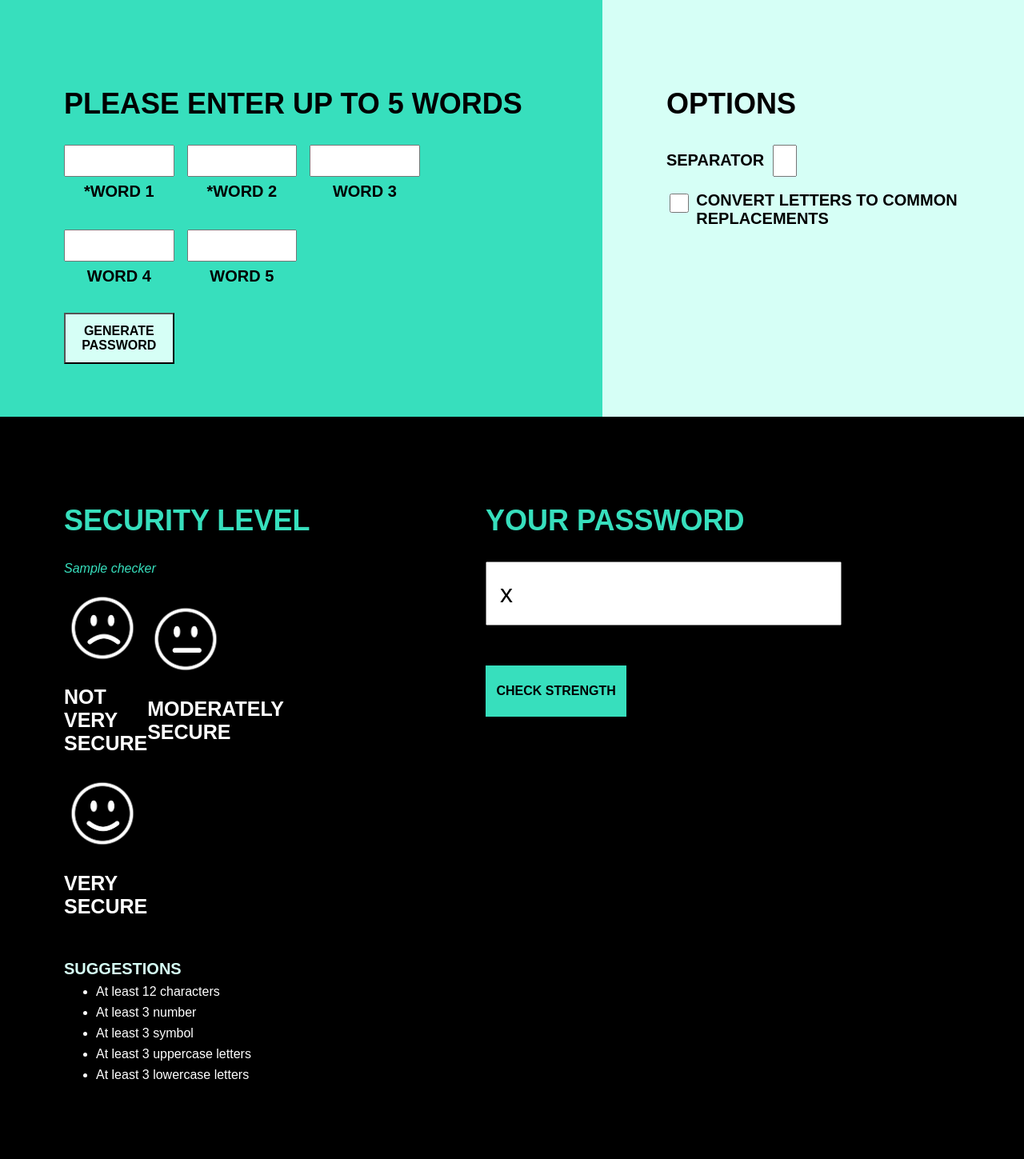
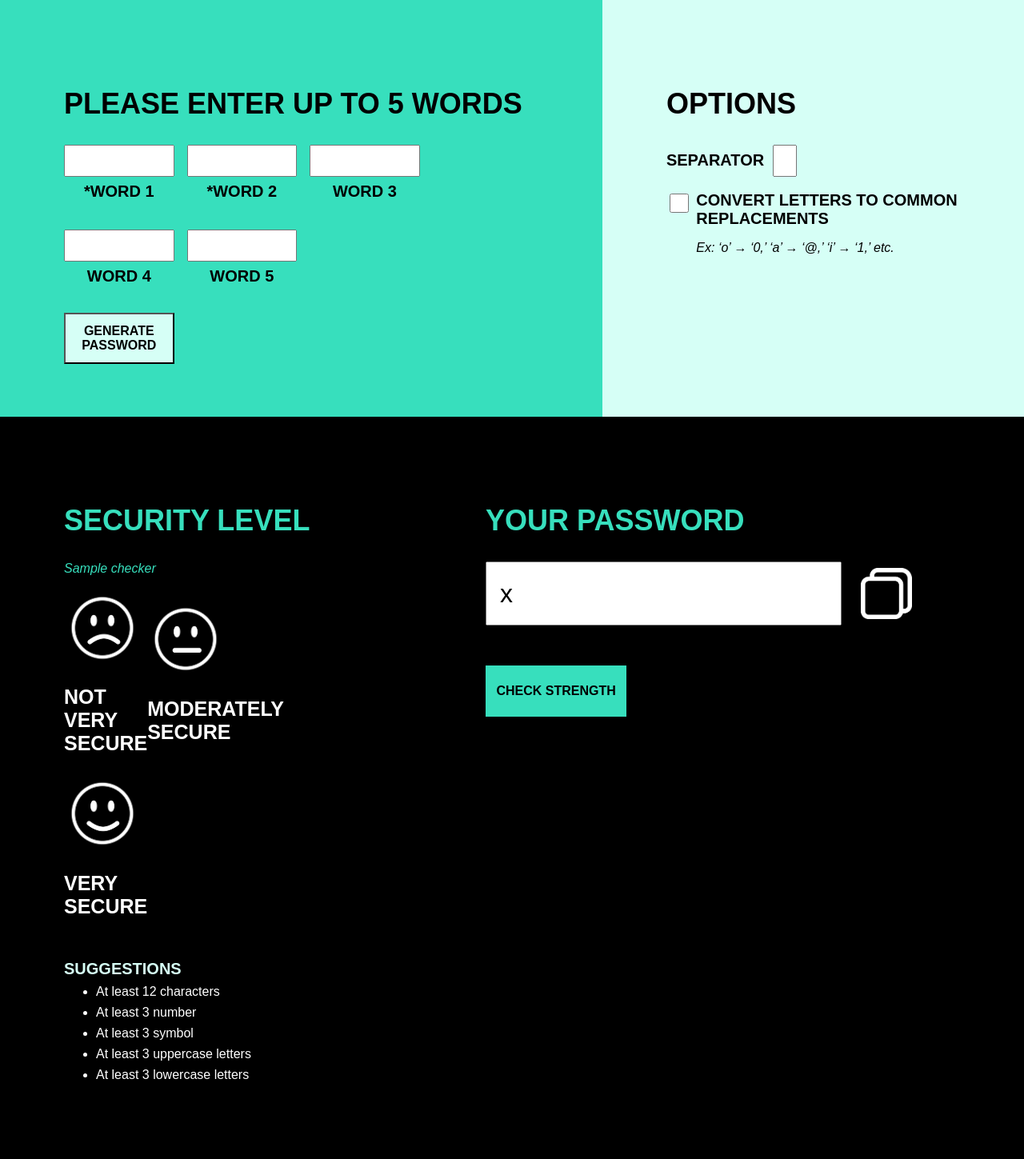
Before and after one commit to aatharva22/SharkHack_PersonalPasswordProject, a Flask app: template templates/index.html in a window 1280 px wide. Shown: the part 382-1831 px from the top of the page at 80% size. Run offline with Flask 3, Linux system fonts and the light colour scheme; the template is opened without the code that fills it: most values are stand-ins (such as "Sample title", 1, 10 or a date in 2020); some web fonts are replaced.

Commit message:
Update index.html

```diff
--- a/templates/index.html
+++ b/templates/index.html
@@ -18,6 +18,11 @@
 
             errorMessage.textContent = "";
             return true;
+        }
+
+        function copy(){
+                navigator.clipboard.writeText(document.getElementById('pass').value);
+                alert('Text copied to the clipboard!');
         }
     </script>
 </head>
@@ -63,7 +68,10 @@
 
                     <div class="check">
                         <input type="checkbox" id="replace" name="replace" >
+                        <div>
                             <label for="replace">Convert letters to common replacements</label>
+                            <p>Ex: ‘o’ → ‘0,’ ‘a’ → ‘@,’ ‘i’ → ‘1,’ etc.</p>
+                        </div>
                     </div>
                 </div>
             </div>
@@ -110,7 +118,11 @@
                     <h2 class="teal">Your Password</h2>
                     <form method="post" class="editGenerated">
                         <input type="hidden" name="action" value="check">
-                        <input type="text" id="pass" name="pass" value="{{password}}"><br><br>
+                        <div>
+                            <input type="text" id="pass" name="pass" value="{{password}}">
+                            <img src="{{ url_for('static', filename='images/clipboard.png') }}" class="clickable" onclick="copy();">
+                        </div>
+                        <br>
                         <button type="submit" id="checkStrength" name="checkStrength" >Check Strength</button>
                     </form>
                 </div>
```
Lines whose indentation alone changed are shown as unchanged.
